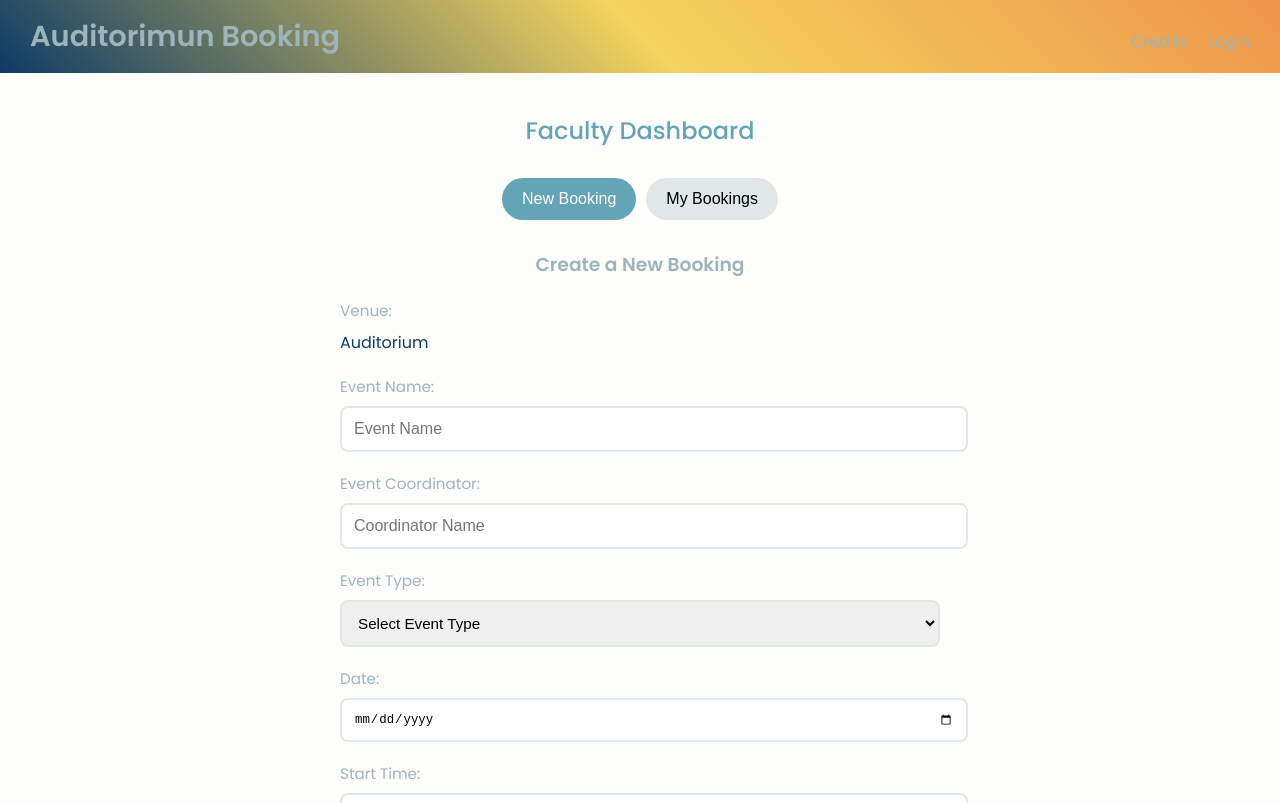
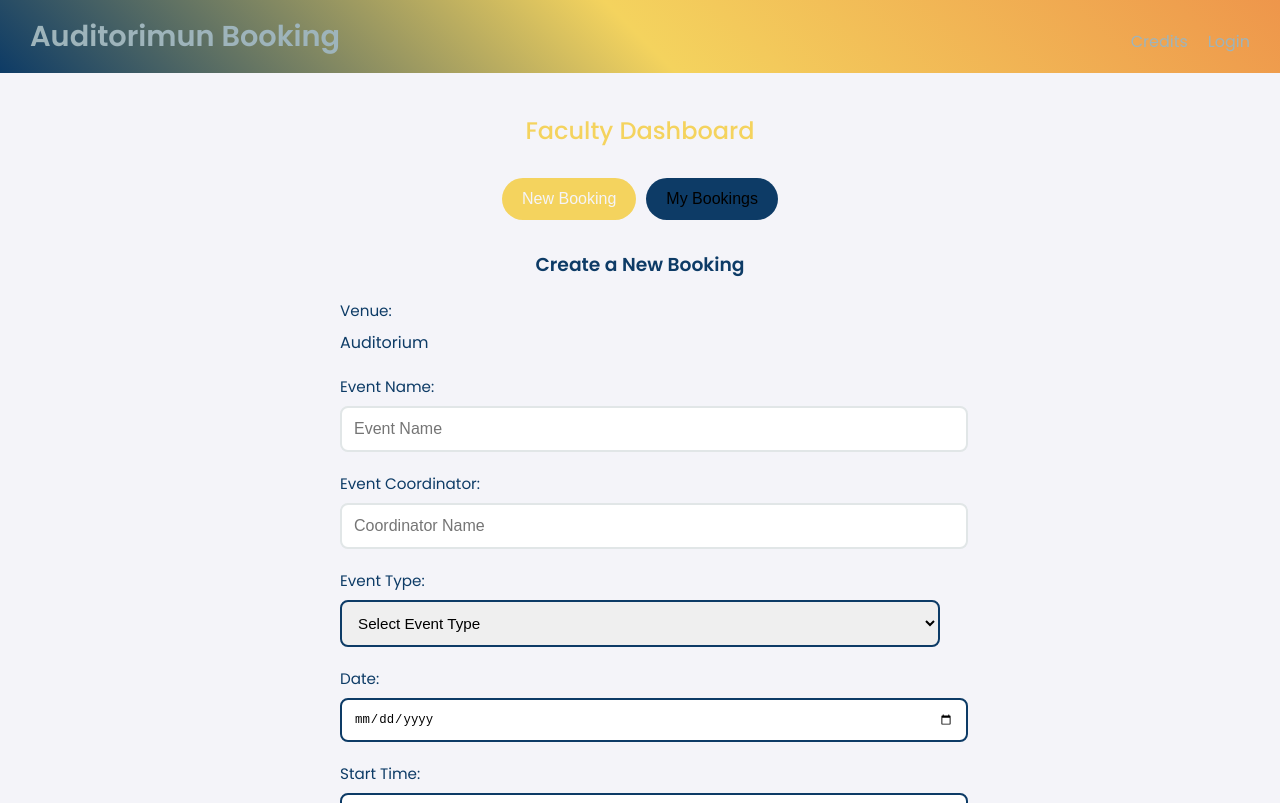
Before and after one commit to Plug0007/auditoriumfrontend, a React (Create React App) app: page /faculty in a window 1280 px wide. Shown: the top 803 px of the page. Built offline with nearby package versions, Linux system fonts and the light colour scheme.

Commit message:
Update FacultyDashboard.css

```diff
--- a/src/styles/FacultyDashboard.css
+++ b/src/styles/FacultyDashboard.css
@@ -1,7 +1,6 @@
-/* frontend/src/styles/FacultyDashboard.css */
 .faculty-dashboard {
   padding: 20px;
-  background: var(--baby-powder);
+  background: var(--neutral);
   min-height: 100vh;
   animation: fadeIn 1s ease;
 }
@@ -9,7 +8,7 @@
 .faculty-dashboard h2 {
   text-align: center;
   margin-bottom: 30px;
-  color: var(--moonstone);
+  color: var(--accent);
   font-weight: 500;
 }
 
@@ -21,7 +20,7 @@
 .tabs button {
   padding: 12px 20px;
   margin: 0 5px;
-  background: var(--platinum);
+  background: var(--primary);
   border: none;
   border-radius: 25px;
   cursor: pointer;
@@ -31,8 +30,8 @@
 
 .tabs button.active,
 .tabs button:hover {
-  background: var(--moonstone);
-  color: var(--baby-powder);
+  background: var(--accent);
+  color: var(--neutral);
 }
 
 .new-booking,
@@ -47,7 +46,7 @@
 .my-bookings h3 {
   text-align: center;
   margin-bottom: 20px;
-  color: var(--cadet-gray);
+  color: var(--primary);
 }
 
 .form-group {
@@ -57,7 +56,7 @@
 .form-group label {
   display: block;
   margin-bottom: 8px;
-  color: var(--cadet-gray);
+  color: var(--primary);
   font-size: 0.95em;
 }
 
@@ -66,7 +65,7 @@
 .form-group textarea {
   width: 100%;
   padding: 12px;
-  border: 2px solid var(--platinum);
+  border: 2px solid var(--primary);
   border-radius: 8px;
   font-size: 0.95em;
   transition: border-color 0.3s ease;
@@ -75,24 +74,24 @@
 .form-group input:focus,
 .form-group select:focus,
 .form-group textarea:focus {
-  border-color: var(--moonstone);
+  border-color: var(--accent);
   outline: none;
 }
 
 .submit-btn {
   width: 100%;
   padding: 12px;
-  background: var(--moonstone);
+  background: var(--accent);
   border: none;
   border-radius: 8px;
-  color: var(--baby-powder);
+  color: var(--neutral);
   font-size: 1em;
   cursor: pointer;
   transition: background 0.3s ease;
 }
 
 .submit-btn:hover {
-  background: var(--cadet-gray);
+  background: var(--tertiary);
 }
 
 .my-bookings table {
@@ -104,7 +103,7 @@
 
 .my-bookings table th,
 .my-bookings table td {
-  border: 1px solid var(--platinum);
+  border: 1px solid var(--primary);
   padding: 12px;
   text-align: left;
 }
```
